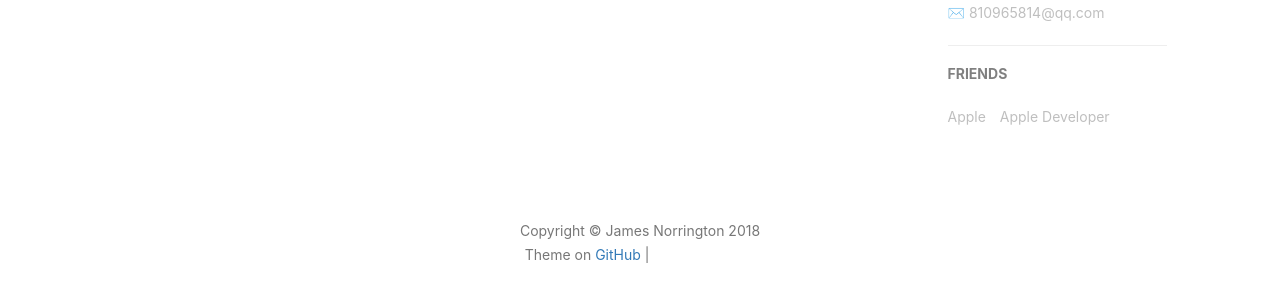
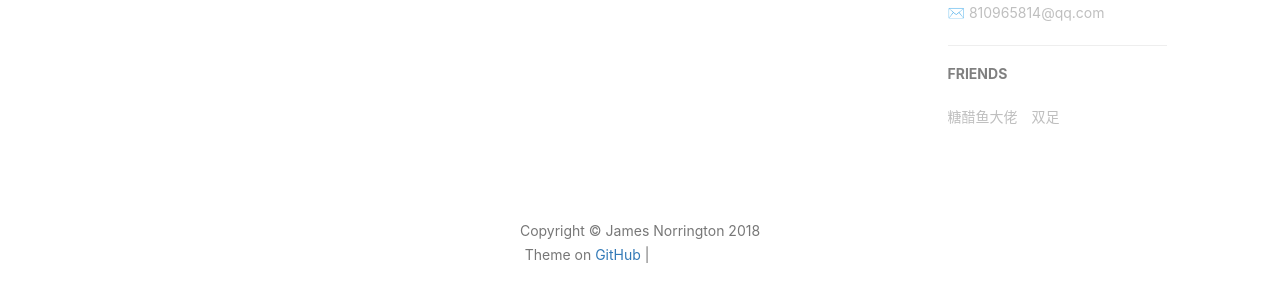
Before and after one commit to ddyblog/ddyblog.github.io, a Jekyll site: the page built from index.html, in a window 1280 px wide. Shown: the part 778-1078 px from the top of the page. Built offline with Jekyll 4.4.1, drawn with Linux system fonts in a browser that asks for light colours; nearby versions of some CDN libraries; the list of posts is cut into pages by our own code; comment, search, counter and statistics services are not loaded; grey boxes are pictures that could not be loaded.

Commit message:
Update _config.yml

```diff
--- a/_config.yml
+++ b/_config.yml
@@ -99,10 +99,10 @@ service-worker: true
 # Friends
 friends: [
    {
-        title: "Apple",
-        href: "https://apple.com"
+        title: "糖醋鱼大佬",
+        href: "https://s.zzuzayu.top"
     },{
-        title: "Apple Developer",
-        href: "https://developer.apple.com/"
+        title: "双足",
+        href: "https://shuangzu.top"
     }
 ]
```
